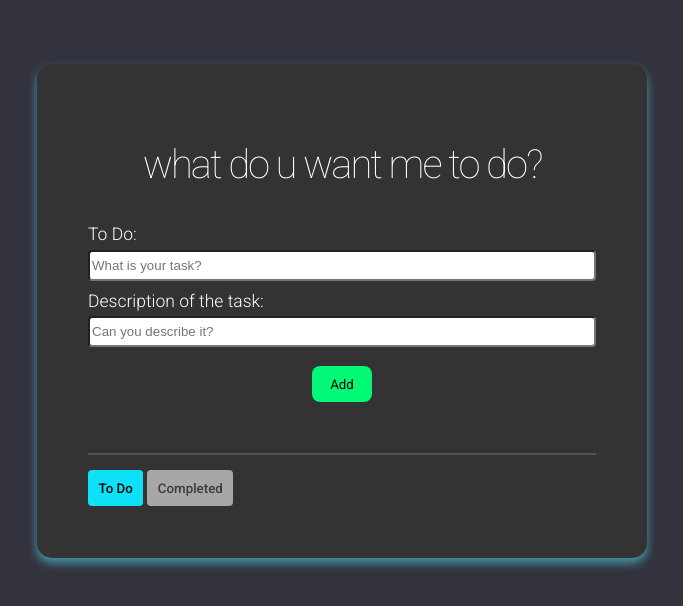
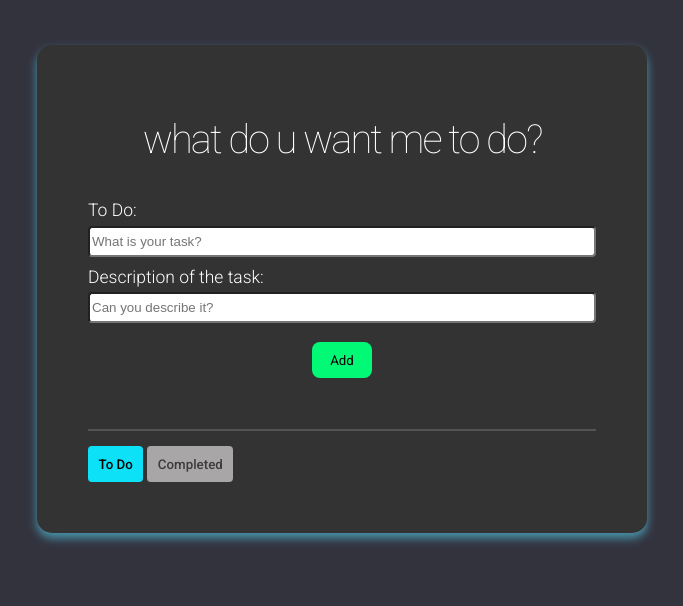
Before and after one commit to shewwww/todoApp, a React (Create React App) app: page / in a window 1280 px wide. Shown: the top 606 px of the page, without its empty margins (298-981 px from the left). Built offline with nearby package versions, Linux system fonts and the light colour scheme.

Commit message:
minimal changes overall

```diff
--- a/src/App.css
+++ b/src/App.css
@@ -12,7 +12,7 @@ body{
   font-size: 40px;
   letter-spacing: -2px;
   color:rgb(255, 255, 255);
-  margin-top: 5%;
+  margin-top: 4%;
 
 }
 
@@ -27,7 +27,7 @@ h3{
 
 p{
   font-size: 14px;
-  font-weight: 350;
+  font-weight: 300;
   font-family: 'Roboto', sans-serif;
   letter-spacing: 1px;
   margin: 0;
@@ -53,7 +53,7 @@ label{
   background-color: rgb(52, 51, 51);
   padding: 4%;
   width: fit-content;
-  margin: 5% auto;
+  margin: 3.5% auto;
   max-height: 100vh;
   overflow-y: auto;
   border-radius: 15px;
```
